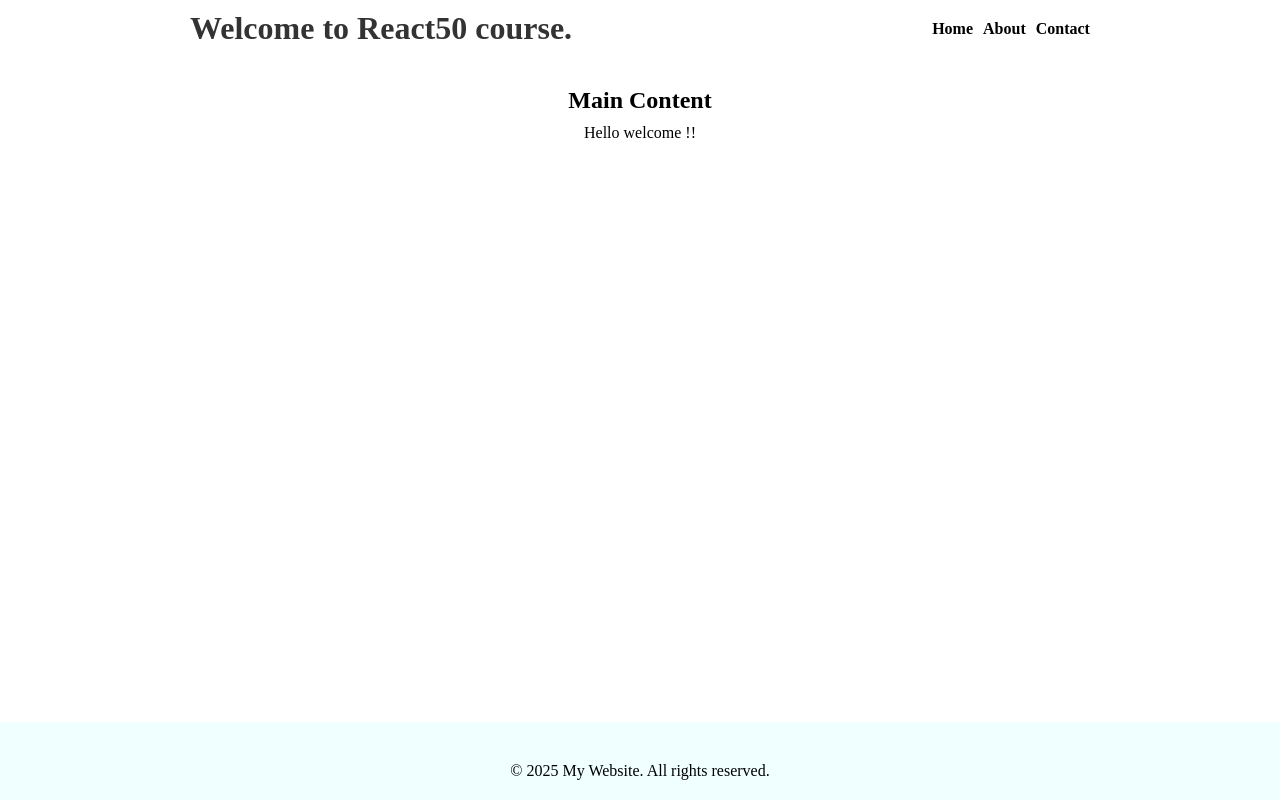
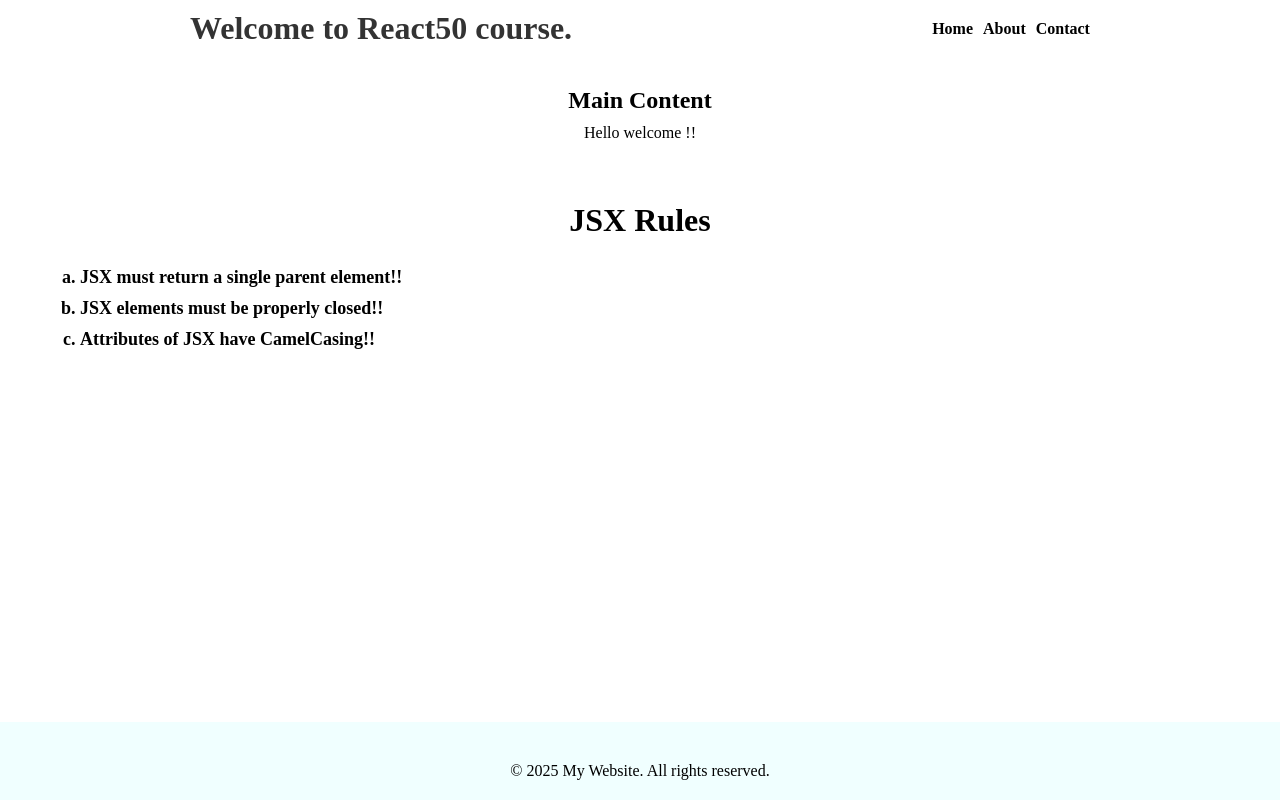
Before and after one commit to dariogeorge21/react50, a React (Vite) app: page / in a window 1280 px wide. Built offline with nearby package versions, Linux system fonts and the light colour scheme.

Commit message:
JSX RULES

```diff
--- a/src/App.tsx
+++ b/src/App.tsx
@@ -2,7 +2,7 @@ import Header from "./components/Header/Header"
 import "./App.css"
 import  Footer from "./components/Footer/Footer"
 import MainContent from "./components/MainContent/MainContent"
-
+import JSXRules from "./components/JSXRules/JSXRules"
 
 const App = () => {
   return (
@@ -10,6 +10,7 @@ const App = () => {
       <Header />
       <Footer />
       <MainContent />
+      <JSXRules />
 
     </div>
   )
--- /dev/null
+++ b/src/components/JSXRules/JSXRules.module.css
@@ -0,0 +1,18 @@
+.container{
+    display: flex;
+    padding : 20px;
+    flex-direction: column;
+
+    margin: 20px;
+}
+.header{
+    text-align: center;
+}
+.li{
+    font-size: large;
+    font-weight: bold;
+    margin: 10px;
+    text-align: left;
+    list-style: lower-latin;
+    margin-left: 40px;
+}
--- /dev/null
+++ b/src/components/JSXRules/JSXRules.tsx
@@ -0,0 +1,23 @@
+import styles from './JSXRules.module.css'
+
+const JSXRules = () => {
+
+    const Rules: string[]=[
+        "JSX must return a single parent element!!",
+        "JSX elements must be properly closed!!",
+        "Attributes of JSX have CamelCasing!!"
+    ]
+  return (
+    <div className={styles.container}>
+      <h1 className={styles.header}>JSX Rules</h1>
+      <br />
+      <ul>
+        {Rules.map((item, index) => (
+            <li className={styles.li} key={index}>{item}</li>
+        ))}
+      </ul>
+    </div>
+  )
+}
+
+export default JSXRules
```
